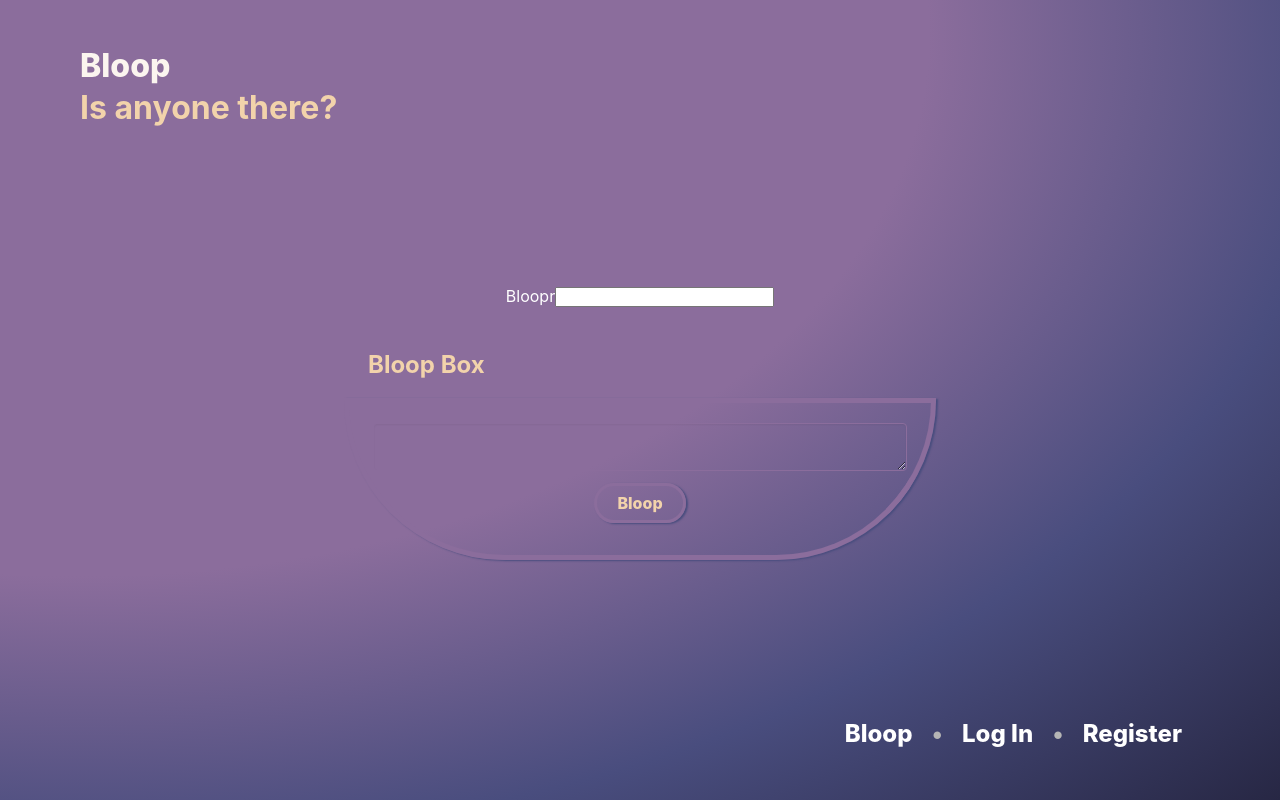
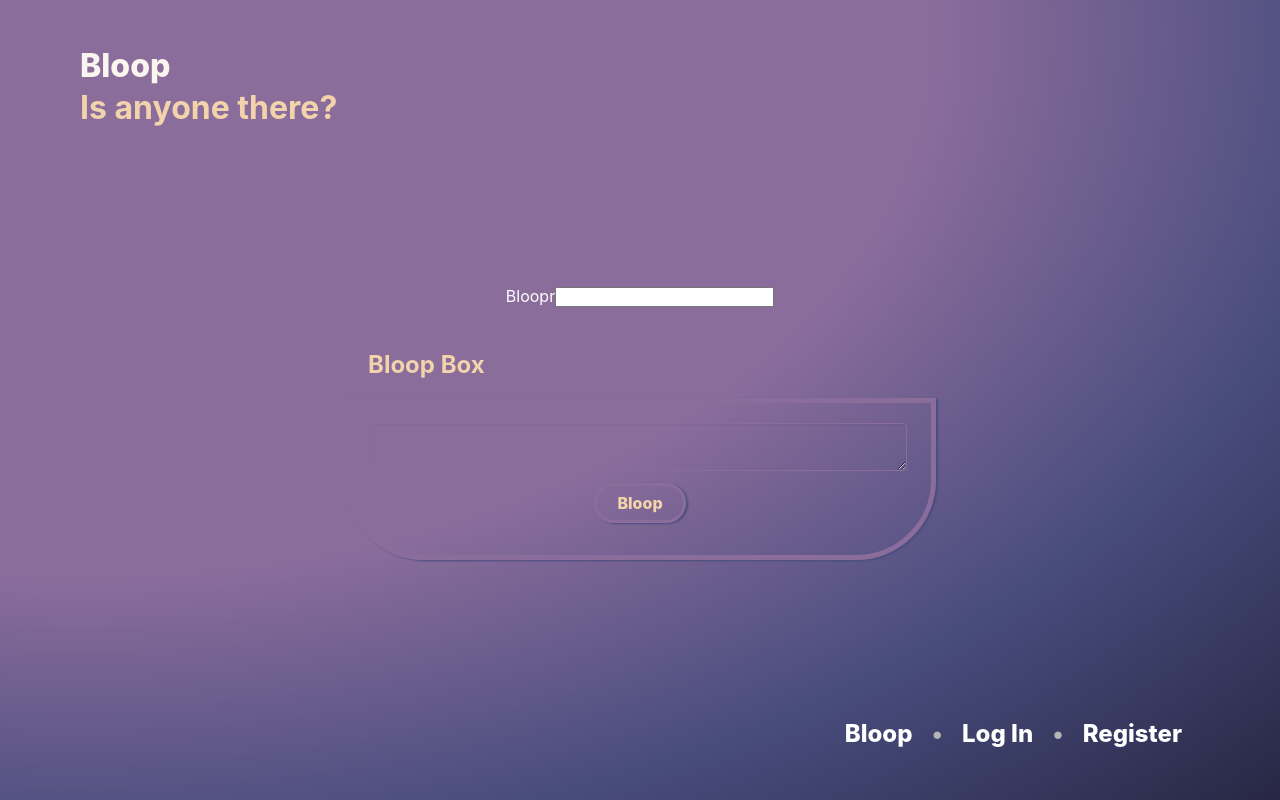
Before and after one commit to baezus/bloop2, a React (Create React App) app in the folder bloop/: page / in a window 1280 px wide. Built offline with nearby package versions, Linux system fonts and the light colour scheme.

Commit message:
Moved the Footer into a separate component to set the App page up for BrowserRouter SPA structuring.

```diff
--- a/bloop/src/components/App.js
+++ b/bloop/src/components/App.js
@@ -4,6 +4,7 @@ import Passport from './Passport'
 import Login from './LogIn'
 import Dashboard from './Dashboard';
 import Blah from './Blah';
+import Footer from './Footer';
 import '../styles/bloop.scss'
 
 
@@ -32,13 +33,7 @@ class App extends Component {
                     </div>
                     </div>
                     <div className="hero-foot">
-                      <nav className="breadcrumb is-right is-large has-bullet-separator" aria-label="breadcrumbs">
-                        <ul className="nav-list">
-                          <li className="nav-link"><Link to="/" className="nav-link">Bloop</Link></li>
-                          <li><Link to="/users/login" className="nav-link">Log In</Link></li>
-                          <li><Link to="/users/signup" className="nav-link">Register</Link></li>
-                        </ul>
-                      </nav>
+                   <Footer />
 
 
 
--- /dev/null
+++ b/bloop/src/components/Footer.js
@@ -0,0 +1,20 @@
+import React, { Component } from 'react';
+import { Switch, NavLink } from 'react-router-dom';
+
+const Footer = () => {
+
+  return(
+
+    <Switch>
+    <nav className="breadcrumb is-right is-large has-bullet-separator" aria-label="breadcrumbs">
+      <ul className="nav-list">
+        <li className="nav-link"><NavLink to="/" className="nav-link">Bloop</NavLink></li>
+        <li><NavLink to="/users/login" className="nav-link">Log In</NavLink></li>
+        <li><NavLink to="/users/signup" className="nav-link">Register</NavLink></li>
+      </ul>
+    </nav>
+    </Switch>
+  )
+}
+
+export default Footer;
--- a/bloop/src/styles/variables.scss
+++ b/bloop/src/styles/variables.scss
@@ -32,7 +32,7 @@ $button-hover-border-color: $ghostColor;
 
 
 
-$control-radius: 10rem;
+$control-radius: 5rem;
 
 
 $message-header-background-color: transparent;
@@ -42,7 +42,7 @@ $message-body-border-color: #8b6d9c;
 $message-header-border-color: #8b6d9c;
 $message-header-body-border-width: 5px;
 
-$message-body-radius: 10rem;
+$message-body-radius: 5rem;
 
 $message-header-radius: 2rem;
 $message-header-color: $accentLight;
```
Also changed, not shown: 1 other file (tests, documents, lock files or other folders).
